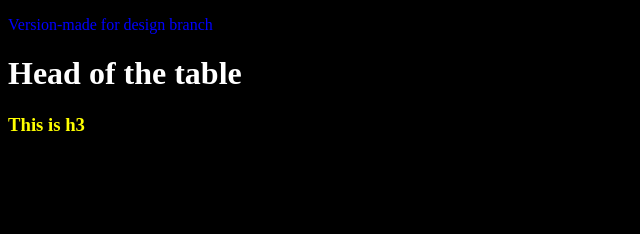
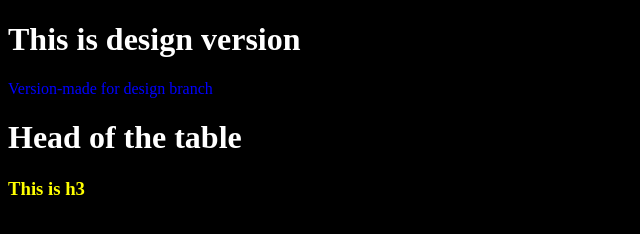
Before and after one commit to HardikKajne1999/NEW-DAWN, a plain HTML site: page index.html in a window 1280 px wide. Shown: the whole page, without its empty margins (0-640 px from the left). Drawn offline with Linux system fonts and the light colour scheme.

Commit message:
design-version

```diff
--- a/index.html
+++ b/index.html
@@ -7,6 +7,7 @@
     <title>This is title</title>
 </head>
 <body>
+    <h1>This is design version</h1>
     <p>Version-made for design branch</p>
     <h1>Head of the table</h1>
     <h3>This is h3</h3>
```
